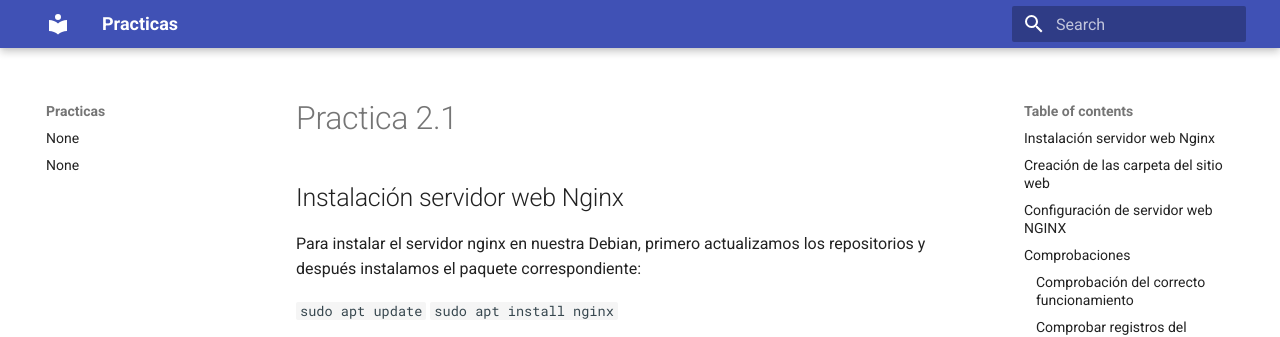
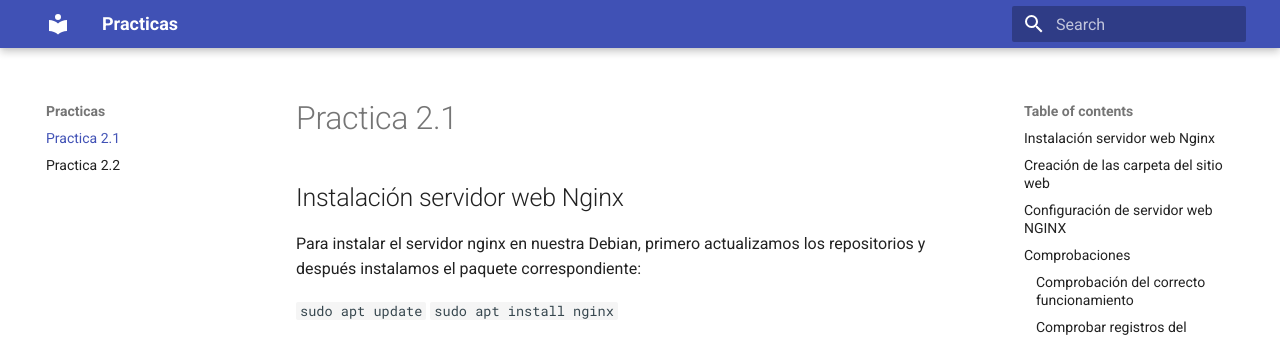
Before and after one commit to JPradillo/jpradillo.github.io-practicadaw, an MkDocs documentation site: the page built from docs/practica1.md, in a window 1280 px wide. Shown: the top 337 px of the page. Built offline with MkDocs 1.6.1 and Material for MkDocs 9.7.7, drawn with Linux system fonts in a browser that asks for light colours; some of the changed lines change nothing that is shown.

Commit message:
inicio de la practica 2_2

```diff
--- /dev/null
+++ b/docs/practica2.md
@@ -0,0 +1 @@
+# Practica 2.2
--- a/mkdocs.yml
+++ b/mkdocs.yml
@@ -4,5 +4,5 @@
   name: material
 
 nav:
-  - 'practica.md'
+  - 'practica1.md'
   - 'practica2.md'
```
